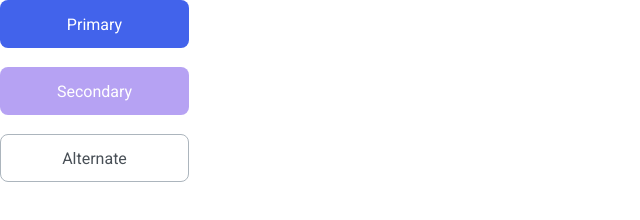
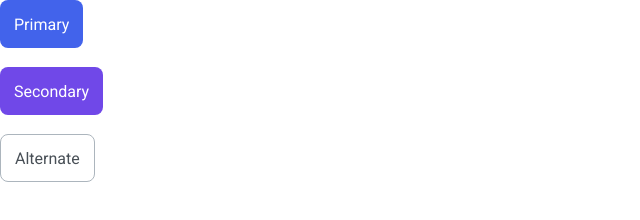
Before and after one commit to js-tasks-ru/htmlcss-20240216_7738000, a website: page 03-lection1/01-button/index.html in a window 1280 px wide. Shown: the whole page, without its empty margins (0-640 px from the left). Drawn offline with Linux system fonts and the light colour scheme.

Commit message:
Внесены правки по замечаниям

```diff
--- a/03-lection1/01-button/button.css
+++ b/03-lection1/01-button/button.css
@@ -1,20 +1,18 @@
 /* Стилизация кнопки */
 .button {
-    width: 189px;
-    /* padding: 14px; */
+    padding-right: 14px;
+    padding-left: 14px;
     height: 48px;
     text-align: center;
     font-family: Roboto;
     font-size: 16px;
     border: none;
     border-radius: 8px;
-    /* box-shadow: 3px 3px 3px gray; */
     transition: 0.2s;
 
 }
 
 .button:active {
-    /* box-shadow: 0px 0px 3px gray; */
     transition: 0.2s;
 }
 
@@ -50,8 +48,7 @@
     color: var(--grey-4);
 }
 
-.button_disabled {
+.button:disabled {
     opacity: 50%;
     pointer-events: none;
-    /* box-shadow: none; */
 }
--- a/03-lection1/01-button/index.html
+++ b/03-lection1/01-button/index.html
@@ -10,7 +10,7 @@
 
 <body>
     <button class="button button_primary">Primary</button><br><br>
-    <button class="button button_secondary button_disabled">Secondary</button><br><br>
+    <button class="button button_secondary">Secondary</button><br><br>
     <button class="button button_alternate">Alternate</button>
 </body>
 
```
